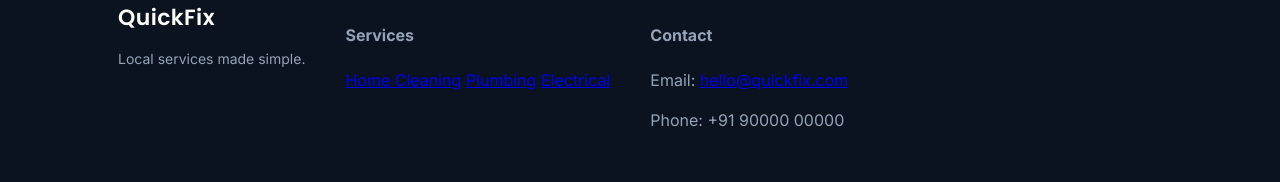
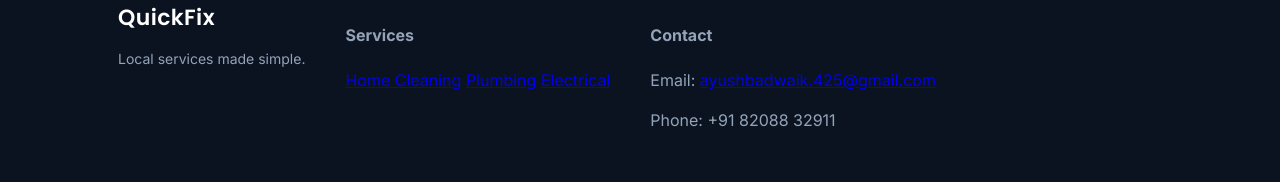
Before and after one commit to Ayushbadwaik/QuickFix, a plain HTML site: page index.html in a window 1280 px wide. Shown: the part 1528-1710 px from the top of the page. Drawn offline with Linux system fonts and the light colour scheme.

Commit message:
contact details updated

```diff
--- a/index.html
+++ b/index.html
@@ -127,8 +127,8 @@
       </div>
       <div class="contact-col">
         <h4>Contact</h4>
-        <p>Email: <a href="mailto:hello@quickfix.com">hello@quickfix.com</a></p>
-        <p>Phone: +91 90000 00000</p>
+        <p>Email: <a href="mailto:ayushbadwaik.425@gmail.com">ayushbadwaik.425@gmail.com</a></p>
+        <p>Phone: +91 82088 32911</p>
       </div>
     </div>
     <div class="footer-bottom">
```
